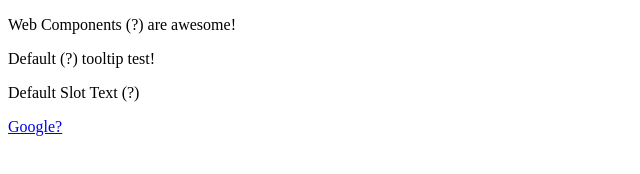
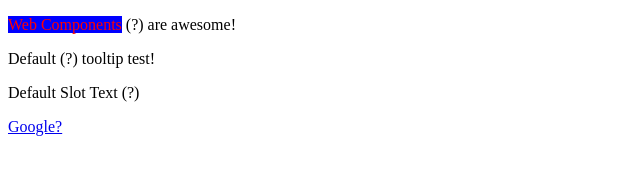
Before and after one commit to alok722/web-component-basics, a plain HTML site: page index.html in a window 1280 px wide. Shown: the whole page, without its empty margins (0-640 px from the left). Drawn offline with Linux system fonts and the light colour scheme.

Commit message:
style on slot

```diff
--- a/index.html
+++ b/index.html
@@ -6,13 +6,19 @@
     <meta name="viewport" content="width=device-width, initial-scale=1.0">
     <meta http-equiv="X-UA-Compatible" content="ie=edge">
     <title>Web Components</title>
+    <!-- Below Style won't alter web comp -->
+    <style>
+        span {
+            color: red;
+        }
+    </style>
     <script src="tooltip.js"></script>
     <script src="confirm-link.js"></script>
 </head>
 
 <body>
     <p>
-        <uc-tooltip text="Custom tooltip text">Web Components</uc-tooltip> are awesome!
+        <uc-tooltip text="Custom tooltip text"><span>Web Components</span></uc-tooltip> are awesome!
     </p>
     <p>
         <uc-tooltip>Default</uc-tooltip> tooltip test!
--- a/tooltip.js
+++ b/tooltip.js
@@ -11,6 +11,9 @@ class Tooltip extends HTMLElement {
           background-color: #000;
           color: #fff;
           position: absolute;
+        }
+        ::slotted(span) {
+          background-color: blue;
         }
       </style>
       <slot>Default Slot Text</slot>
```
